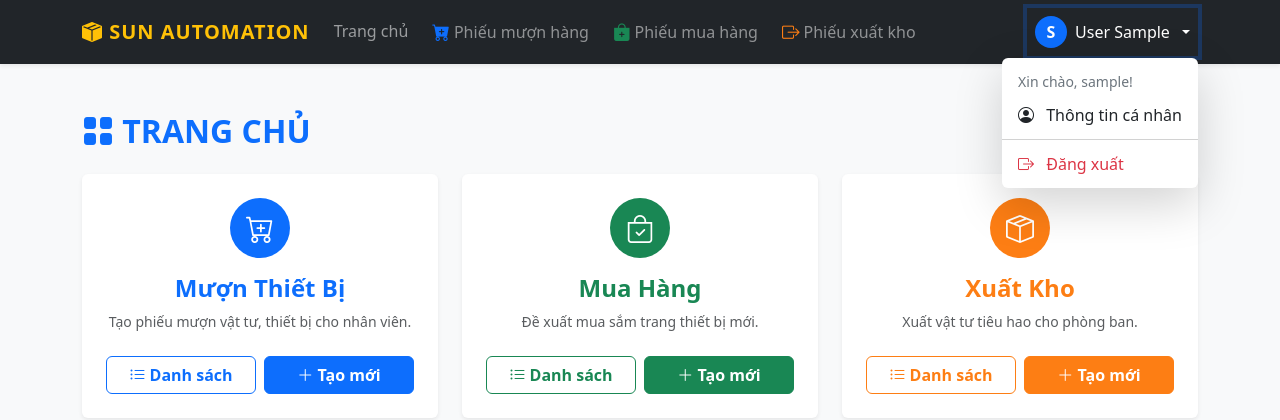
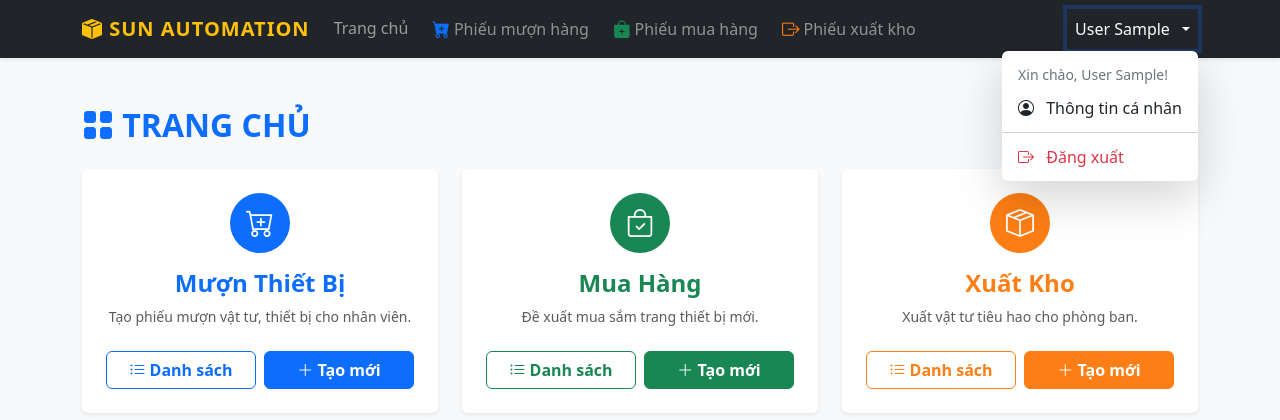
Before and after one commit to JauntyMonkey144/quanlykho, a Django app: page / in a window 1280 px wide, after a click that opens the changed part. Shown: the top 420 px of the page. Run offline with Django 5.2, Linux system fonts and the light colour scheme; the visitor is signed in with stand-in values (Sample User, id 1).

Commit message:
Update base.html

```diff
--- a/templates/base.html
+++ b/templates/base.html
@@ -83,13 +83,10 @@
                     {% if user.is_authenticated %}
                         <li class="nav-item dropdown">
                             <a class="nav-link dropdown-toggle d-flex align-items-center gap-2" href="#" id="userDropdown" role="button" data-bs-toggle="dropdown" aria-expanded="false">
-                                <div class="bg-primary text-white rounded-circle d-flex align-items-center justify-content-center fw-bold" style="width: 32px; height: 32px;">
-                                    {{ user.username|slice:":1"|upper }}
-                                </div>
                                 <span>{{ user.last_name }} {{ user.first_name }}</span>
                             </a>
                             <ul class="dropdown-menu dropdown-menu-end shadow-lg border-0" aria-labelledby="userDropdown">
-                                <li><h6 class="dropdown-header">Xin chào, {{ user.username }}!</h6></li>
+                                <li><h6 class="dropdown-header">Xin chào, {{ user.last_name }} {{ user.first_name }}!</h6></li>
 
                                 <li>
                                     <a class="dropdown-item" href="{% url 'profile' %}">
```
